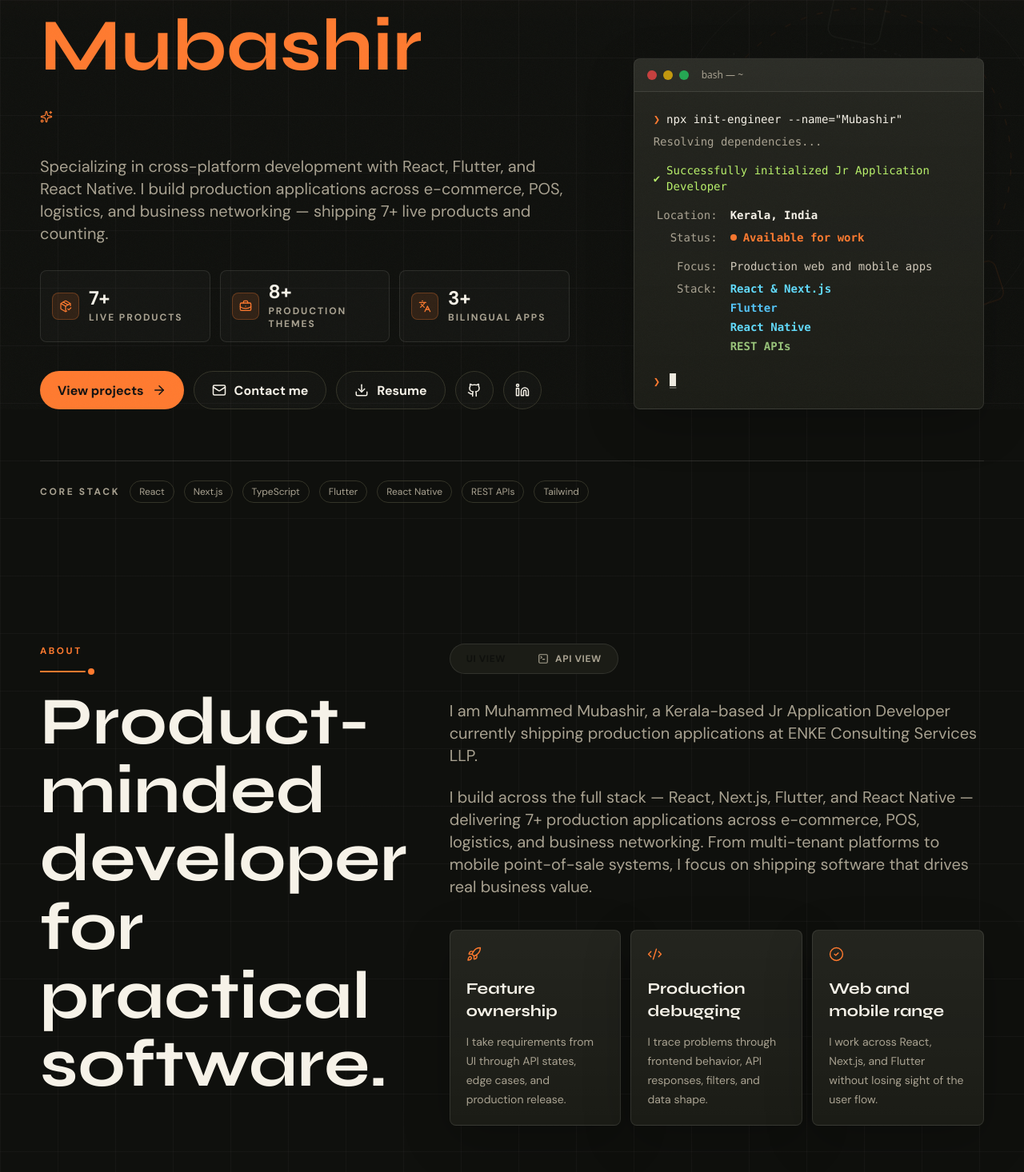
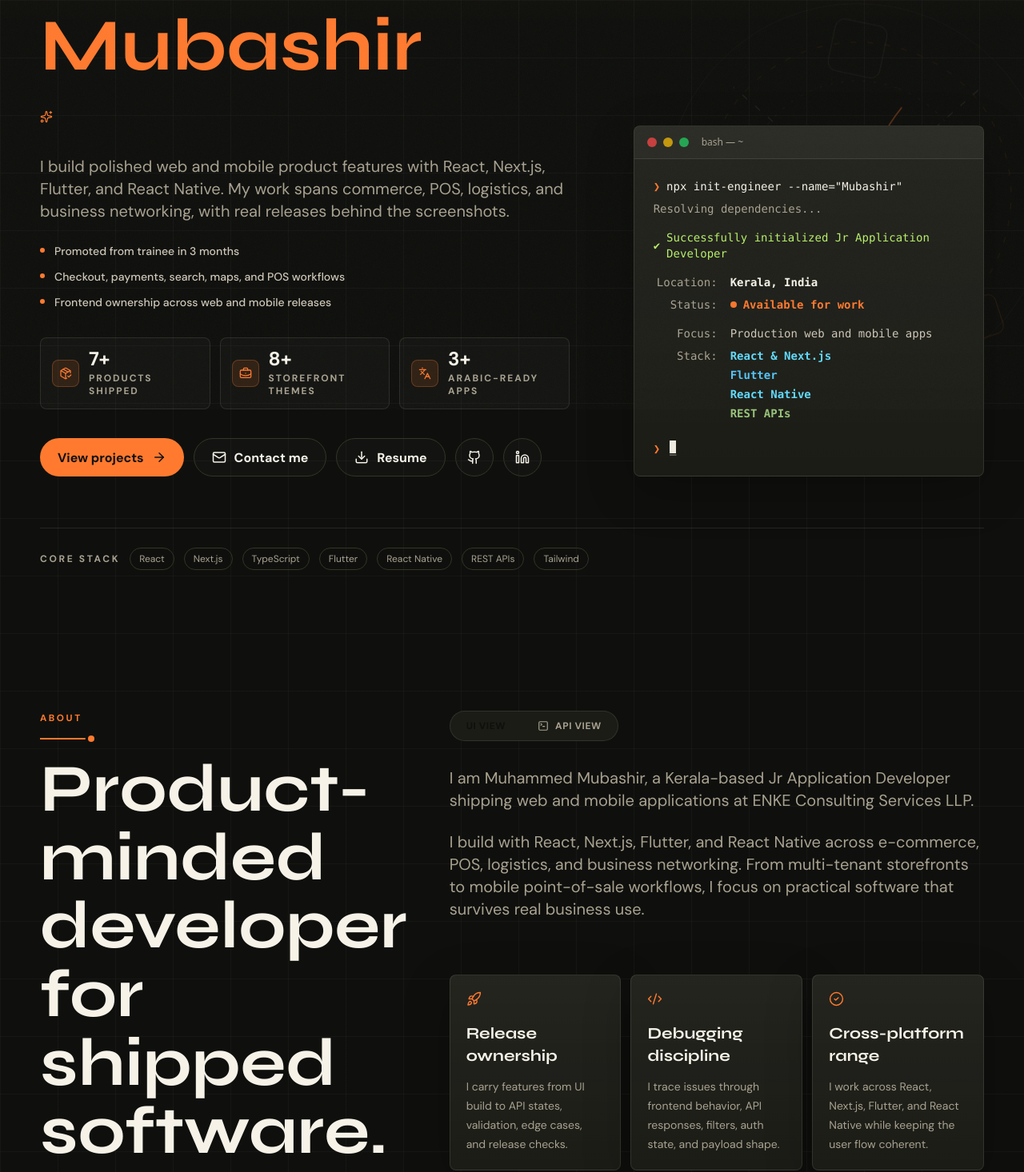
Before and after one commit to MuhammedMubashir-dev/my-portfolio, a React (Vite) app: page / in a window 1280 px wide. Shown: the part 288-1754 px from the top of the page at 80% size. Built offline with nearby package versions, Linux system fonts and the light colour scheme.

Commit message:
Improve portfolio layout and tooling visuals

```diff
--- a/src/App.jsx
+++ b/src/App.jsx
@@ -28,10 +28,10 @@ export default function App() {
         <main id="main">
           <Hero />
           <About />
+          <Projects />
           <Experience />
           <Achievements />
           <Skills />
-          <Projects />
           <Contact />
         </main>
         <Footer />
--- a/src/components/shared/Navbar.jsx
+++ b/src/components/shared/Navbar.jsx
@@ -6,10 +6,10 @@ import useActiveSection from "../../hooks/useActiveSection"
 
 const navLinks = [
   { label: "About", href: "#about", sectionId: "about" },
+  { label: "Projects", href: "#projects", sectionId: "projects" },
   { label: "Experience", href: "#experience", sectionId: "experience" },
   { label: "Impact", href: "#achievements", sectionId: "achievements" },
   { label: "Skills", href: "#skills", sectionId: "skills" },
-  { label: "Projects", href: "#projects", sectionId: "projects" },
   { label: "Contact", href: "#contact", sectionId: "contact" },
 ]
 
--- a/src/data/achievements.js
+++ b/src/data/achievements.js
@@ -2,25 +2,25 @@ export const achievements = [
   {
     id: 1,
     value: "7+",
-    label: "Live Products",
-    detail: "Shipped across commerce, logistics, POS, and business networking systems.",
+    label: "Products Shipped",
+    detail: "Contributed features across commerce, logistics, POS, and business networking systems.",
   },
   {
     id: 2,
     value: "13",
-    label: "Theme Platform",
-    detail: "Multi-tenant Next.js platform built and shipped to production.",
+    label: "Shared Platform",
+    detail: "Tenant-ready Next.js commerce architecture supporting multiple storefront experiences.",
   },
   {
     id: 3,
     value: "8+",
-    label: "Production Themes",
-    detail: "Custom storefront themes delivered across live client sites.",
+    label: "Storefront Themes",
+    detail: "Custom commerce themes delivered with checkout, discovery, and localization workflows.",
   },
   {
     id: 4,
     value: "3+",
-    label: "Bilingual Apps",
-    detail: "English/Arabic applications shipped with full RTL and bilingual receipt support.",
+    label: "Arabic-Ready Apps",
+    detail: "English and Arabic interfaces delivered with RTL layout and bilingual receipt support.",
   },
 ]
--- a/src/data/projects.js
+++ b/src/data/projects.js
@@ -7,7 +7,12 @@ export const projects = [
     role: "Frontend and Product Engineering",
     year: "2026",
     description:
-      "A production multi-tenant commerce platform serving multiple client storefronts through a shared Next.js codebase. Built theme packs and tenant-specific experiences (including Aurora, Nova, Toy, Silk, Ornament, Harvest, and the Luzine Bakes storefront), covering dynamic filtering, search, checkout, payments, and localization.",
+      "A multi-tenant commerce platform serving multiple client storefronts through a shared Next.js codebase. Built theme packs and tenant-specific experiences including Aurora, Nova, Toy, Silk, Ornament, Harvest, and Luzine Bakes, covering dynamic filtering, search, checkout, payments, and localization.",
+    outcomes: [
+      "Shared tenant architecture",
+      "Payment-ready checkout flows",
+      "Localized storefront themes",
+    ],
     stack: [
       "React.js",
       "Next.js",
@@ -50,7 +55,12 @@ export const projects = [
     role: "Flutter Development and API Integration",
     year: "2026",
     description:
-      "A production logistics ecosystem comprising the Executive app for pickup/delivery operations and the Customer app for ordering and payments. Covers navigation, location management, pagination, payment integration, and real-world issue resolution across both applications.",
+      "A logistics ecosystem comprising the Executive app for pickup/delivery operations and the Customer app for ordering and payments. Covers navigation, location management, pagination, payment integration, and real-world issue resolution across both applications.",
+    outcomes: [
+      "Maps and delivery workflows",
+      "Razorpay customer payments",
+      "Release validation support",
+    ],
     stack: ["Flutter", "Dart", "REST APIs", "Postman", "Google Maps", "Razorpay"],
     highlights: [
       "Implemented Google Maps navigation integration",
@@ -85,7 +95,12 @@ export const projects = [
     role: "Frontend Development and Performance Optimization",
     year: "2026",
     description:
-      "A production storefront experience focused on multilingual support, SEO, performance optimization, API-driven content management, and scalable Next.js architecture.",
+      "A storefront experience focused on multilingual support, SEO, performance optimization, API-driven content management, and scalable Next.js architecture.",
+    outcomes: [
+      "Arabic RTL experience",
+      "SEO and sitemap setup",
+      "ISR-backed content delivery",
+    ],
     stack: [
       "Next.js",
       "React.js",
@@ -123,6 +138,11 @@ export const projects = [
     year: "2026",
     description:
       "A React Native business networking application that lets companies create and share professional profiles, manage connection requests, and handle subscriptions. Built with deep linking, profile sharing via shortened URLs, and group-based navigation.",
+    outcomes: [
+      "Shareable company profiles",
+      "Connection request flows",
+      "Deep link handling",
+    ],
     stack: ["React Native", "REST APIs", "Deep Linking"],
     highlights: [
       "Built company/business profile management with auto-refresh and profile sharing via shortened links",
@@ -148,7 +168,12 @@ export const projects = [
     role: "Flutter Development and Business Operations",
     year: "2026",
     description:
-      "A production Flutter-based mobile POS application covering billing, inventory, stock management, purchase orders, supplier/customer management, and day close operations for retail businesses.",
+      "A Flutter-based mobile POS application covering billing, inventory, stock management, purchase orders, supplier/customer management, and day close operations for retail businesses.",
+    outcomes: [
+      "Billing and receipt flows",
+      "Inventory operations",
+      "Day close reporting",
+    ],
     stack: ["Flutter", "Dart", "REST APIs", "Google Maps", "PDF Generation"],
     highlights: [
       "Built multi-step Add Product workflow with category, pricing, stock, and barcode generation",
--- a/src/data/skills.js
+++ b/src/data/skills.js
@@ -137,15 +137,20 @@ export const skills = [
   },
 
   {
-    category: "Tools",
+    category: "IDE & Tools",
     summary:
-      "Daily development tools used for collaboration, testing, debugging, and delivery.",
+      "Daily workspace tools used for coding, collaboration, API testing, debugging, and delivery.",
     items: [
+      "VS Code",
       "Git",
       "GitHub",
-      "VS Code",
       "Postman",
       "Figma",
+      "Chrome DevTools",
+      "Claude",
+      "Codex",
+      "Vite",
+      "ESLint",
     ],
   },
 ]
--- a/src/sections/About/About.jsx
+++ b/src/sections/About/About.jsx
@@ -6,18 +6,18 @@ import SectionKicker from "../../components/svg/SectionKicker"
 
 const strengths = [
   {
-    title: "Feature ownership",
-    description: "I take requirements from UI through API states, edge cases, and production release.",
+    title: "Release ownership",
+    description: "I carry features from UI build to API states, validation, edge cases, and release checks.",
     icon: Rocket,
   },
   {
-    title: "Production debugging",
-    description: "I trace problems through frontend behavior, API responses, filters, and data shape.",
+    title: "Debugging discipline",
+    description: "I trace issues through frontend behavior, API responses, filters, auth state, and payload shape.",
     icon: Code2,
   },
   {
-    title: "Web and mobile range",
-    description: "I work across React, Next.js, and Flutter without losing sight of the user flow.",
+    title: "Cross-platform range",
+    description: "I work across React, Next.js, Flutter, and React Native while keeping the user flow coherent.",
     icon: CheckCircle2,
   },
 ]
@@ -69,7 +69,7 @@ export default function About() {
               transition={{ delay: 0.08 }}
               className="section-title"
             >
-              Product-minded developer for practical software.
+              Product-minded developer for shipped software.
             </motion.h2>
           </div>
 
@@ -129,10 +129,10 @@ export default function About() {
                     className="space-y-6 text-lg leading-8 text-[var(--muted)] md:text-xl"
                   >
                     <p>
-                      I am Muhammed Mubashir, a Kerala-based Jr Application Developer currently shipping production applications at ENKE Consulting Services LLP.
+                      I am Muhammed Mubashir, a Kerala-based Jr Application Developer shipping web and mobile applications at ENKE Consulting Services LLP.
                     </p>
                     <p>
-                      I build across the full stack — React, Next.js, Flutter, and React Native — delivering 7+ production applications across e-commerce, POS, logistics, and business networking. From multi-tenant platforms to mobile point-of-sale systems, I focus on shipping software that drives real business value.
+                      I build with React, Next.js, Flutter, and React Native across e-commerce, POS, logistics, and business networking. From multi-tenant storefronts to mobile point-of-sale workflows, I focus on practical software that survives real business use.
                     </p>
                   </motion.div>
                 ) : (
--- a/src/sections/Contact/Contact.jsx
+++ b/src/sections/Contact/Contact.jsx
@@ -11,7 +11,7 @@ const contacts = [
     id: "email",
     label: "Email",
     value: "muhammedmubashirwork@gmail.com",
-    href: "#",
+    href: "mailto:muhammedmubashirwork@gmail.com",
     icon: Mail,
   },
   {
@@ -41,9 +41,15 @@ export default function Contact() {
 
   const handleCopyEmail = async (e) => {
     e.preventDefault()
-    await navigator.clipboard?.writeText("muhammedmubashirwork@gmail.com")
-    setCopied(true)
-    setTimeout(() => setCopied(false), 2500)
+    const email = "muhammedmubashirwork@gmail.com"
+
+    try {
+      await navigator.clipboard?.writeText(email)
+      setCopied(true)
+      setTimeout(() => setCopied(false), 2500)
+    } catch {
+      window.location.href = `mailto:${email}`
+    }
   }
 
   return (
@@ -60,10 +66,10 @@ export default function Contact() {
             >
               <SectionKicker>Contact</SectionKicker>
               <h2 className="mt-4 max-w-full text-4xl md:text-6xl">
-                Ready to build robust product features?
+                Need product features built with care?
               </h2>
               <p className="mt-6 max-w-2xl text-lg leading-8 text-[var(--muted)]">
-                I am open to freelance work and full-time opportunities. If you need a developer who understands both frontend craft and backend realities, let's talk.
+                I am open to freelance work and full-time opportunities. If you need someone who can build the interface, integrate the API, and stay calm through release details, let's talk.
               </p>
 
               <div className="mt-9 space-y-4">
--- a/src/sections/Experience/Experience.jsx
+++ b/src/sections/Experience/Experience.jsx
@@ -111,7 +111,6 @@ export default function Experience() {
           <div className="relative z-10 flex flex-col gap-16 md:gap-24">
             {timelineNodes.map((node, index) => {
               const isEven = index % 2 === 0
-              const cardInitialX = isEven ? 34 : -34
               const labelInitialX = isEven ? -28 : 28
 
               return (
@@ -184,12 +183,11 @@ export default function Experience() {
                   </div>
 
                   {/* Right Side (Desktop) / Main Content (Mobile) */}
-                  <div className={`w-full pl-20 md:pl-0 md:w-[45%] ${!isEven ? "md:order-3 text-left" : "md:order-1 md:text-right"}`}>
+                  <div className={`w-full min-w-0 pl-16 md:pl-0 md:w-[45%] ${!isEven ? "md:order-3 text-left" : "md:order-1 md:text-right"}`}>
                     <motion.div
                       variants={{
                         locked: {
                           opacity: 0,
-                          x: cardInitialX,
                           clipPath: "inset(0 18% 0 18% round 8px)",
                         },
                         unlocked: {
--- a/src/sections/Hero/Hero.jsx
+++ b/src/sections/Hero/Hero.jsx
@@ -7,10 +7,10 @@ import HeroAmbient from "../../components/svg/HeroAmbient"
 import Bug from "../../components/shared/Bug"
 
 const roles = [
-  "Jr Application Developer",
-  "Frontend Specialist",
-  "Cross-Platform Developer",
-  "React Native & Flutter",
+  "React & Next.js Developer",
+  "Flutter & React Native Builder",
+  "Commerce Platform Engineer",
+  "API Integration Specialist",
 ]
 
 const techStack = [
@@ -26,19 +26,25 @@ const techStack = [
 const heroStats = [
   {
     value: "7+",
-    label: "Live products",
+    label: "Products shipped",
     icon: PackageCheck,
   },
   {
     value: "8+",
-    label: "Production themes",
+    label: "Storefront themes",
     icon: BriefcaseBusiness,
   },
   {
     value: "3+",
-    label: "Bilingual apps",
+    label: "Arabic-ready apps",
     icon: Languages,
   },
+]
+
+const proofPoints = [
+  "Promoted from trainee in 3 months",
+  "Checkout, payments, search, maps, and POS workflows",
+  "Frontend ownership across web and mobile releases",
 ]
 
 function TerminalEffect({ style }) {
@@ -195,7 +201,7 @@ export default function Hero() {
               <span className="h-2 w-2 flex-none rounded-full bg-[var(--success)]" />
 
               <p className="text-xs font-bold uppercase tracking-[0.2em] text-[var(--muted)]">
-                Jr Application Developer • Open to exciting opportunities
+                Jr Application Developer at ENKE • Open to new opportunities
               </p>
             </div>
 
@@ -227,8 +233,17 @@ export default function Hero() {
             </div>
 
             <p className="mt-8 max-w-2xl text-lg leading-8 text-[var(--muted)] md:text-xl">
-              Specializing in cross-platform development with React, Flutter, and React Native. I build production applications across e-commerce, POS, logistics, and business networking — shipping 7+ live products and counting.
+              I build polished web and mobile product features with React, Next.js, Flutter, and React Native. My work spans commerce, POS, logistics, and business networking, with real releases behind the screenshots.
             </p>
+
+            <div className="mt-6 grid max-w-2xl gap-2">
+              {proofPoints.map((point) => (
+                <div key={point} className="flex items-start gap-3 text-sm font-medium leading-6 text-[var(--muted-strong)]">
+                  <span className="mt-2 h-1.5 w-1.5 flex-none rounded-full bg-[var(--accent)]" />
+                  <span>{point}</span>
+                </div>
+              ))}
+            </div>
 
             <div className="mt-8 grid max-w-2xl gap-3 sm:grid-cols-3">
               {heroStats.map(({ value, label, icon: Icon }) => (
--- a/src/sections/Skills/Skills.jsx
+++ b/src/sections/Skills/Skills.jsx
@@ -1,12 +1,22 @@
 import { motion } from "framer-motion"
 import {
   ArrowRight,
+  BadgeCheck,
+  Bot,
+  Braces,
+  Bug,
+  Code2,
   CreditCard,
   Database,
+  Figma,
+  GitBranch,
+  Github,
   Globe,
   Layers,
   Monitor,
   Search,
+  Send,
+  Sparkles,
   Server,
   Smartphone,
   Wrench,
@@ -26,7 +36,20 @@ const categoryIcons = {
   "Multi-Tenant & Themes": Layers,
   "Localization & SEO": Globe,
   "Product Engineering": Wrench,
-  Tools: Search,
+  "IDE & Tools": Code2,
+}
+
+const toolIcons = {
+  "VS Code": Code2,
+  Git: GitBranch,
+  GitHub: Github,
+  Postman: Send,
+  Figma,
+  "Chrome DevTools": Bug,
+  Claude: Sparkles,
+  Codex: Bot,
+  Vite: Zap,
+  ESLint: BadgeCheck,
 }
 
 const getBentoClasses = (category) => {
@@ -35,6 +58,8 @@ const getBentoClasses = (category) => {
       return "md:col-span-2 xl:col-span-2 bg-[rgba(255,122,47,0.03)]"
     case "Commerce Platforms":
     case "Multi-Tenant & Themes":
+      return "md:col-span-2 xl:col-span-2"
+    case "IDE & Tools":
       return "md:col-span-2 xl:col-span-2"
     default:
       return "md:col-span-1 xl:col-span-1"
@@ -157,6 +182,46 @@ export default function Skills() {
                   <h3 className="text-xl md:text-2xl font-bold text-white">{group.category}</h3>
                   <p className="mt-3 text-sm leading-7 text-[var(--muted)]">{group.summary}</p>
 
+                  {group.category === "IDE & Tools" ? (
+                    <div className="mt-auto grid grid-cols-2 gap-2 pt-5 sm:grid-cols-4">
+                      {group.items.map((item, itemIndex) => {
+                        const ToolIcon = toolIcons[item] ?? Braces
+
+                        return (
+                          <motion.div
+                            key={item}
+                            className="group/tool flex min-h-[86px] flex-col items-center justify-center gap-2 rounded-lg border border-[var(--border-soft)] bg-[rgba(246,242,232,0.025)] p-3 text-center"
+                            variants={{
+                              hidden: { opacity: 0, y: 12, rotate: -2 },
+                              visible: {
+                                opacity: 1,
+                                y: 0,
+                                rotate: 0,
+                                transition: { delay: itemIndex * 0.035, duration: 0.32 },
+                              },
+                            }}
+                            whileHover={{ y: -4, borderColor: "rgba(255, 122, 47, 0.48)" }}
+                          >
+                            <motion.span
+                              className="flex h-10 w-10 items-center justify-center rounded-lg border border-[rgba(255,122,47,0.28)] bg-[var(--accent-dim)] text-[var(--accent)]"
+                              animate={{ y: [0, -3, 0] }}
+                              transition={{
+                                duration: 2.6,
+                                delay: itemIndex * 0.12,
+                                repeat: Infinity,
+                                ease: "easeInOut",
+                              }}
+                            >
+                              <AnimatedTechIcon icon={ToolIcon} size={18} strokeWidth={1.85} />
+                            </motion.span>
+                            <span className="text-xs font-bold uppercase leading-4 tracking-[0.12em] text-[var(--muted-strong)]">
+                              {item}
+                            </span>
+                          </motion.div>
+                        )
+                      })}
+                    </div>
+                  ) : (
                     <div className="mt-auto pt-4 flex flex-wrap gap-2">
                       {group.items.map((item, itemIndex) => (
                         <motion.span
@@ -175,6 +240,7 @@ export default function Skills() {
                         </motion.span>
                       ))}
                     </div>
+                  )}
                 </div>
               </motion.article>
             )
```
Also changed, not shown: src/sections/Projects/Projects.jsx (+52 -7 lines). Lines whose indentation alone changed are shown as unchanged.
